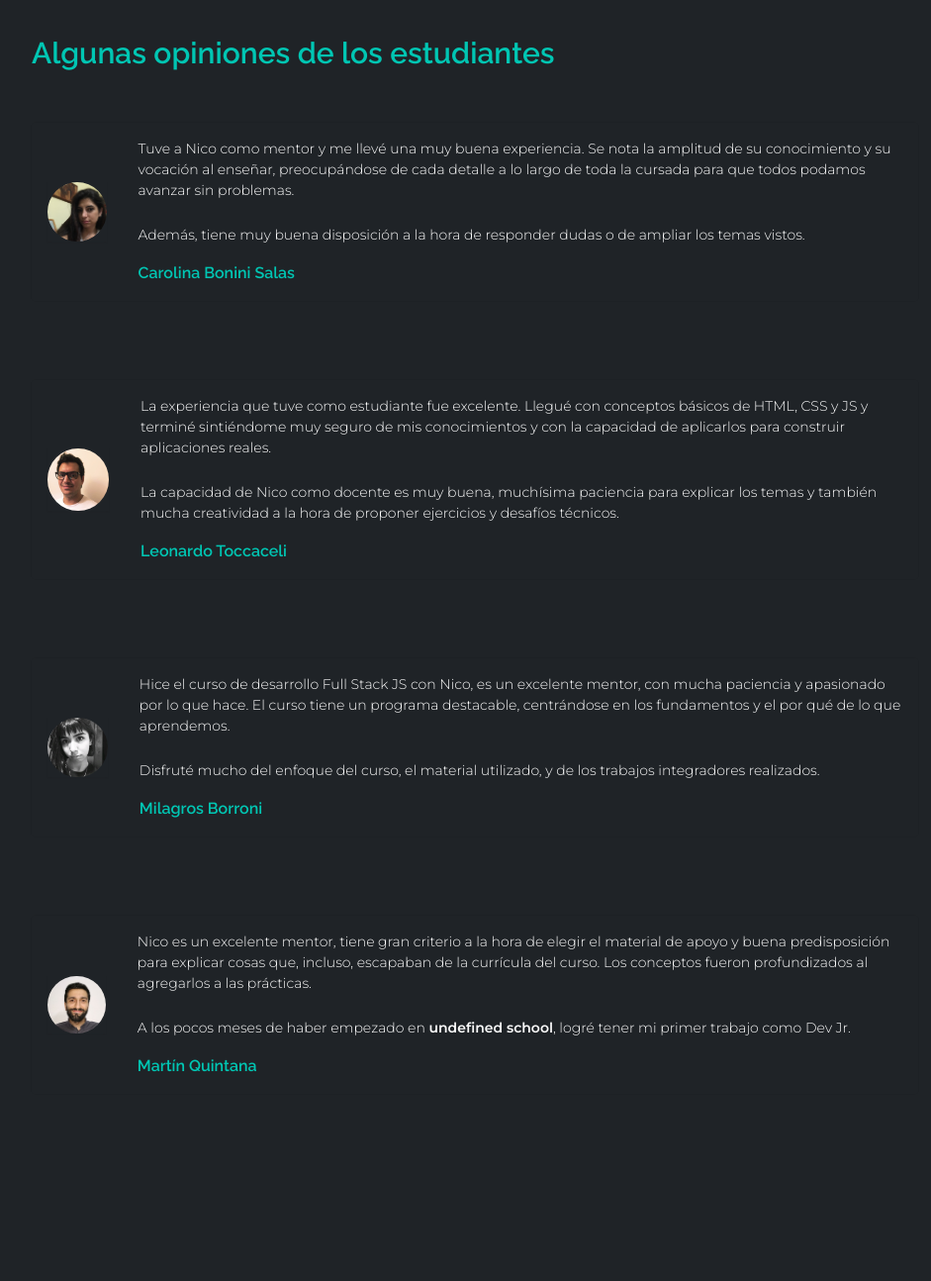
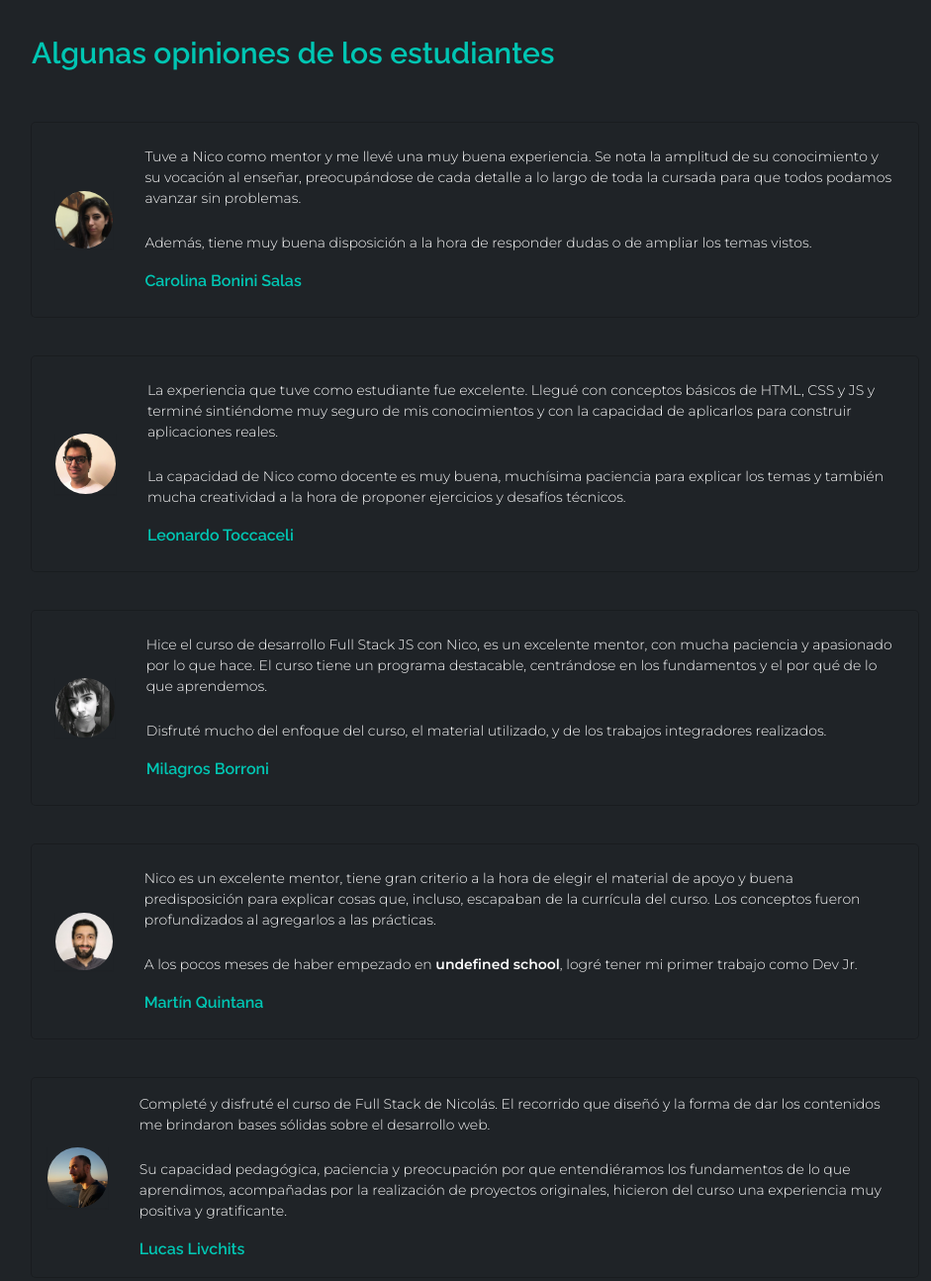
Before and after one commit to undefinedschool/mentorship, a website: page index.html in a window 1280 px wide. Shown: the part 4300-5594 px from the top of the page at 99% size, without its empty margins (96-1037 px from the left). Drawn offline with Linux system fonts and the light colour scheme.

Commit message:
feat: add lucas review

```diff
--- a/index.html
+++ b/index.html
@@ -342,7 +342,7 @@
             Algunas opiniones de los estudiantes
           </h2>
 
-          <div class="mb-20 flex flex-col sm:flex-row items-center p-4 shadow-xs rounded">
+          <div class="mb-10 flex flex-col sm:flex-row items-center p-6 shadow-black rounded">
             <div class="w-xxs sm:mb-0 mb-8 sm:mr-8 inline-block shadow-sm">
               <img
                 class="rounded-full"
@@ -372,7 +372,7 @@
             </div>
           </div>
 
-          <div class="mb-20 flex flex-col sm:flex-row items-center p-4 shadow-xs rounded">
+          <div class="mb-10 flex flex-col sm:flex-row items-center p-6 shadow-black rounded">
             <div class="w-xxs sm:mb-0 mb-8 sm:mr-8 inline-block shadow-sm">
               <img
                 class="rounded-full"
@@ -403,7 +403,7 @@
             </div>
           </div>
 
-          <div class="mb-20 flex flex-col sm:flex-row items-center p-4 shadow-xs rounded">
+          <div class="mb-10 flex flex-col sm:flex-row items-center p-6 shadow-black rounded">
             <div class="w-xxs sm:mb-0 mb-8 sm:mr-8 inline-block shadow-sm">
               <img class="rounded-full" src="assets/milagros-borroni.jpeg" alt="Milagros Borroni" />
             </div>
@@ -429,7 +429,7 @@
             </div>
           </div>
 
-          <div class="mb-20 flex flex-col sm:flex-row items-center p-4 shadow-xs rounded">
+          <div class="mb-10 flex flex-col sm:flex-row items-center p-6 shadow-black rounded">
             <div class="w-xxs sm:mb-0 mb-8 sm:mr-8 inline-block shadow-sm">
               <img class="rounded-full" src="assets/martin-quintana.jpeg" alt="Martín Quintana" />
             </div>
@@ -453,6 +453,32 @@
                 style="font-family: 'Raleway', sans-serif;"
               >
                 Martín Quintana
+              </p>
+            </div>
+          </div>
+
+          <div class="flex flex-col sm:flex-row items-center p-4 shadow-black rounded">
+            <div class="w-xxs sm:mb-0 mb-8 sm:mr-8 inline-block shadow-sm">
+              <img class="rounded-full" src="assets/lucas-livchits.jpeg" alt="Lucas Livchits" />
+            </div>
+
+            <div>
+              <p style="font-family: 'Montserrat', sans-serif;" class="text-sm font-light mb-6">
+                Completé y disfruté el curso de Full Stack de Nicolás. El recorrido que diseñó y la
+                forma de dar los contenidos me brindaron bases sólidas sobre el desarrollo web.
+              </p>
+
+              <p style="font-family: 'Montserrat', sans-serif;" class="text-sm font-light">
+                Su capacidad pedagógica, paciencia y preocupación por que entendiéramos los
+                fundamentos de lo que aprendimos, acompañadas por la realización de proyectos
+                originales, hicieron del curso una experiencia muy positiva y gratificante.
+              </p>
+
+              <p
+                class="mt-4 text-brand-cyan text-base font-semibold"
+                style="font-family: 'Raleway', sans-serif;"
+              >
+                Lucas Livchits
               </p>
             </div>
           </div>
@@ -585,7 +611,7 @@
           </section>
         </section>
 
-        <section class="text-brand-white mb-48 p-4 shadow-xs rounded max-w-4xl">
+        <section class="text-brand-white mb-48 p-6 shadow-black rounded max-w-4xl">
           <h2
             class="text-brand-cyan text-3xl mb-12 font-semibold"
             style="font-family: 'Raleway', sans-serif;"
--- a/src/app.css
+++ b/src/app.css
@@ -83,3 +83,7 @@ a:hover {
 .max-w-xxs {
   max-width: 8rem;
 }
+
+.shadow-black {
+  box-shadow: 0 0 0 1px rgba(0, 0, 0, 0.2);
+}
```
Also changed, not shown: assets/lucas-livchits.jpeg (added), dist/styles.css.
